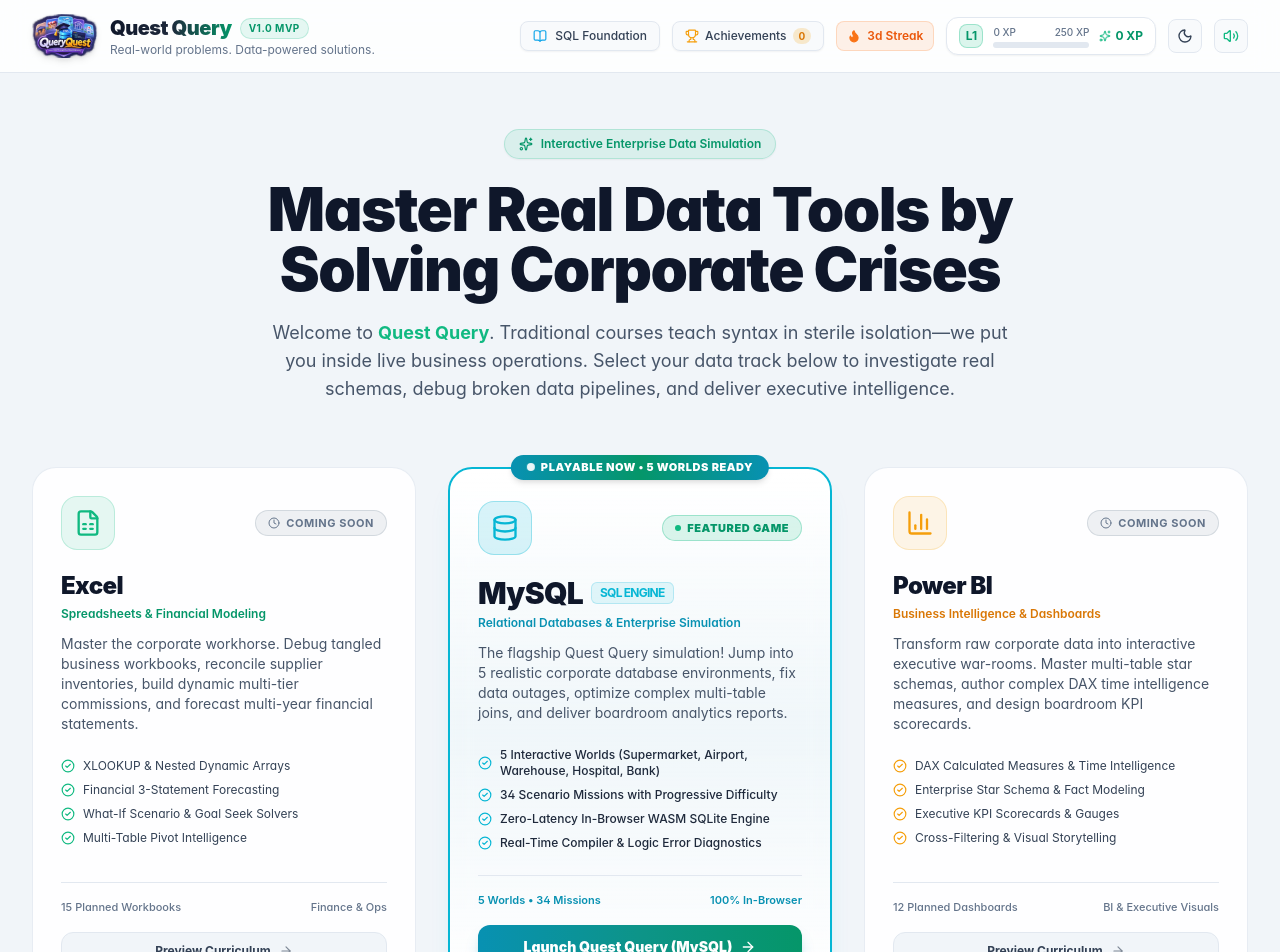
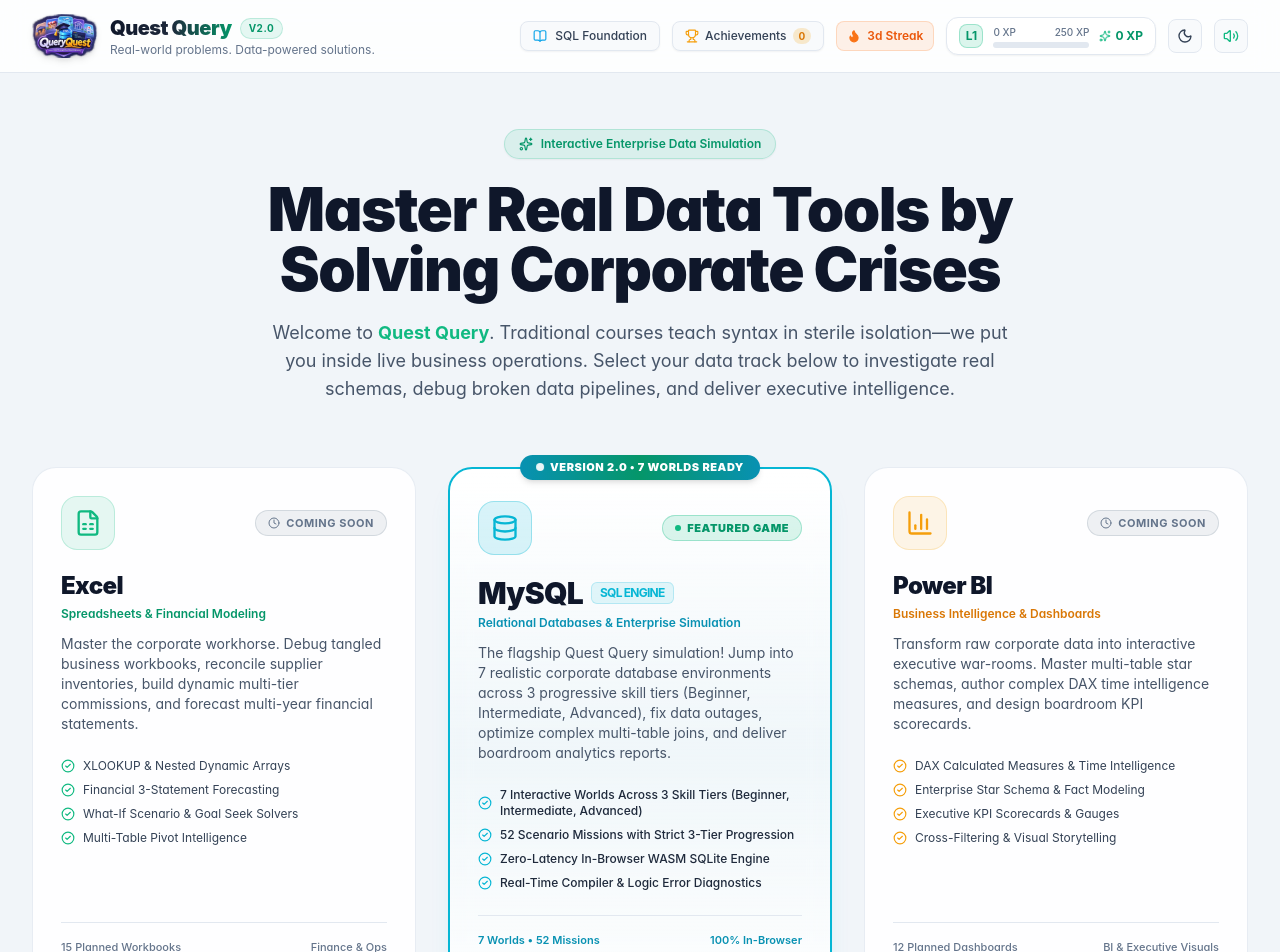
Before and after one commit to shashaank747/QueryQuest, a React (Vite) app: page / in a window 1280 px wide. Shown: the top 952 px of the page. Built offline with nearby package versions, Linux system fonts and the light colour scheme.

Commit message:
feat: release version 2.0 with redesigned 3-tier world progression

```diff
--- a/package.json
+++ b/package.json
@@ -1,7 +1,7 @@
 {
   "name": "queryquest",
   "private": true,
-  "version": "1.0.0",
+  "version": "2.0.0",
   "type": "module",
   "engines": {
     "node": ">=18.0.0"
--- a/src/components/dashboard/Header.tsx
+++ b/src/components/dashboard/Header.tsx
@@ -55,7 +55,7 @@ export const Header: React.FC = () => {
                   Quest Query
                 </span>
                 <span className="text-[10px] font-bold uppercase tracking-wider px-2 py-0.5 rounded-full bg-emerald-500/10 text-emerald-600 dark:text-emerald-400 border border-emerald-500/20">
-                  {selectedTrack === 'mysql' ? 'MySQL Track' : 'v1.0 MVP'}
+                  {selectedTrack === 'mysql' ? 'MySQL Track (v2.0)' : 'v2.0'}
                 </span>
               </div>
               <p className={`text-xs ${isLight ? 'text-slate-500' : 'text-slate-400'} hidden sm:block`}>
--- a/src/components/dashboard/TrackSelectionPage.tsx
+++ b/src/components/dashboard/TrackSelectionPage.tsx
@@ -134,7 +134,7 @@ export const TrackSelectionPage: React.FC = () => {
           {/* Active Highlight Banner */}
           <div className="absolute -top-3.5 left-1/2 -translate-x-1/2 px-4 py-1 rounded-full bg-gradient-to-r from-cyan-600 via-emerald-600 to-cyan-600 text-white text-[11px] font-black uppercase tracking-wider shadow-md flex items-center gap-1.5 whitespace-nowrap">
             <span className="w-2 h-2 rounded-full bg-white animate-pulse" />
-            <span>Playable Now &bull; 5 Worlds Ready</span>
+            <span>Version 2.0 &bull; 7 Worlds Ready</span>
           </div>
 
           <div>
@@ -168,14 +168,14 @@ export const TrackSelectionPage: React.FC = () => {
                 isLight ? 'text-slate-600' : 'text-slate-300'
               } leading-relaxed mb-6`}
             >
-              The flagship Quest Query simulation! Jump into 5 realistic corporate database environments, fix data outages, optimize complex multi-table joins, and deliver boardroom analytics reports.
+              The flagship Quest Query simulation! Jump into 7 realistic corporate database environments across 3 progressive skill tiers (Beginner, Intermediate, Advanced), fix data outages, optimize complex multi-table joins, and deliver boardroom analytics reports.
             </p>
 
             {/* Core Competencies List */}
             <div className="space-y-2 mb-6">
               {[
-                '5 Interactive Worlds (Supermarket, Airport, Warehouse, Hospital, Bank)',
-                '34 Scenario Missions with Progressive Difficulty',
+                '7 Interactive Worlds Across 3 Skill Tiers (Beginner, Intermediate, Advanced)',
+                '52 Scenario Missions with Strict 3-Tier Progression',
                 'Zero-Latency In-Browser WASM SQLite Engine',
                 'Real-Time Compiler & Logic Error Diagnostics',
               ].map((item, idx) => (
@@ -191,7 +191,7 @@ export const TrackSelectionPage: React.FC = () => {
 
           <div>
             <div className="pt-4 border-t border-slate-200 dark:border-slate-800/80 flex items-center justify-between mb-4 text-[11px] font-semibold text-cyan-600 dark:text-cyan-400">
-              <span>5 Worlds &bull; 34 Missions</span>
+              <span>7 Worlds &bull; 52 Missions</span>
               <span>100% In-Browser</span>
             </div>
             <button
```
Also changed, not shown: 1 other file (tests, documents, lock files or other folders).
